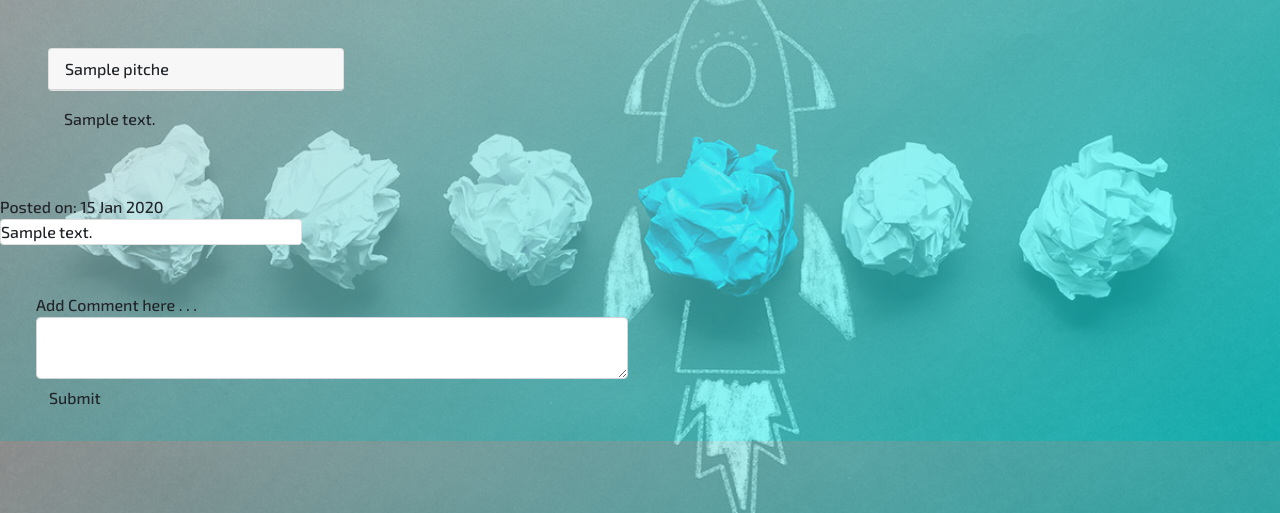
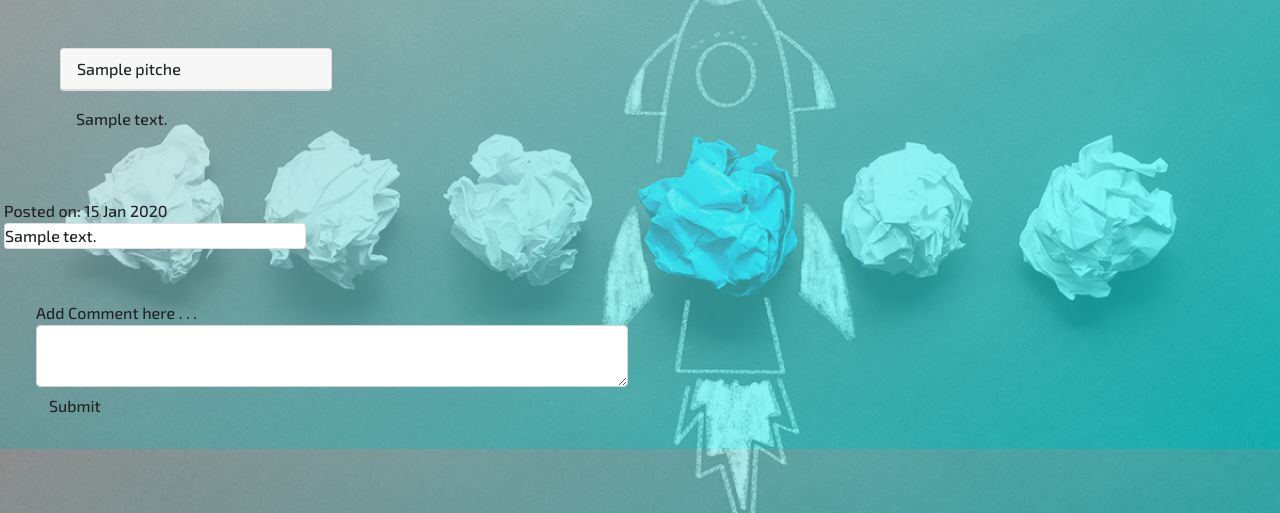
Before and after one commit to Lyonsmasawa/Pitchperfect, a Flask app: page /pitch/1 in a window 1280 px wide. Shown: the part 80-593 px from the top of the page. Run offline with Flask 2, Linux system fonts and the light colour scheme; a user stored in the database is signed in; tables that the repository leaves empty hold one stand-in row (values such as "Sample post"); some libraries are stand-ins or nearby versions.

Commit message:
deploy to heroku

```diff
--- a/app/templates/pitch.html
+++ b/app/templates/pitch.html
@@ -3,7 +3,7 @@
 
 
 {% block main %}
-<div class="roW m-lg-5">
+<div class="row m-lg-5">
     <div class="col-md-3">
         <div class="card">
             <div class="card-header">{{pitch.title}}</div>
@@ -14,8 +14,7 @@
     </div>
 </div>
 <div class="row">
-    <div class="col-md-3">
-
+    <div class="col-md-3 m-lg-1">
         {% for comment in comments %}
         Posted on: {{comment.posted.strftime("%d %b %Y")}}
         <div class="card">
```
